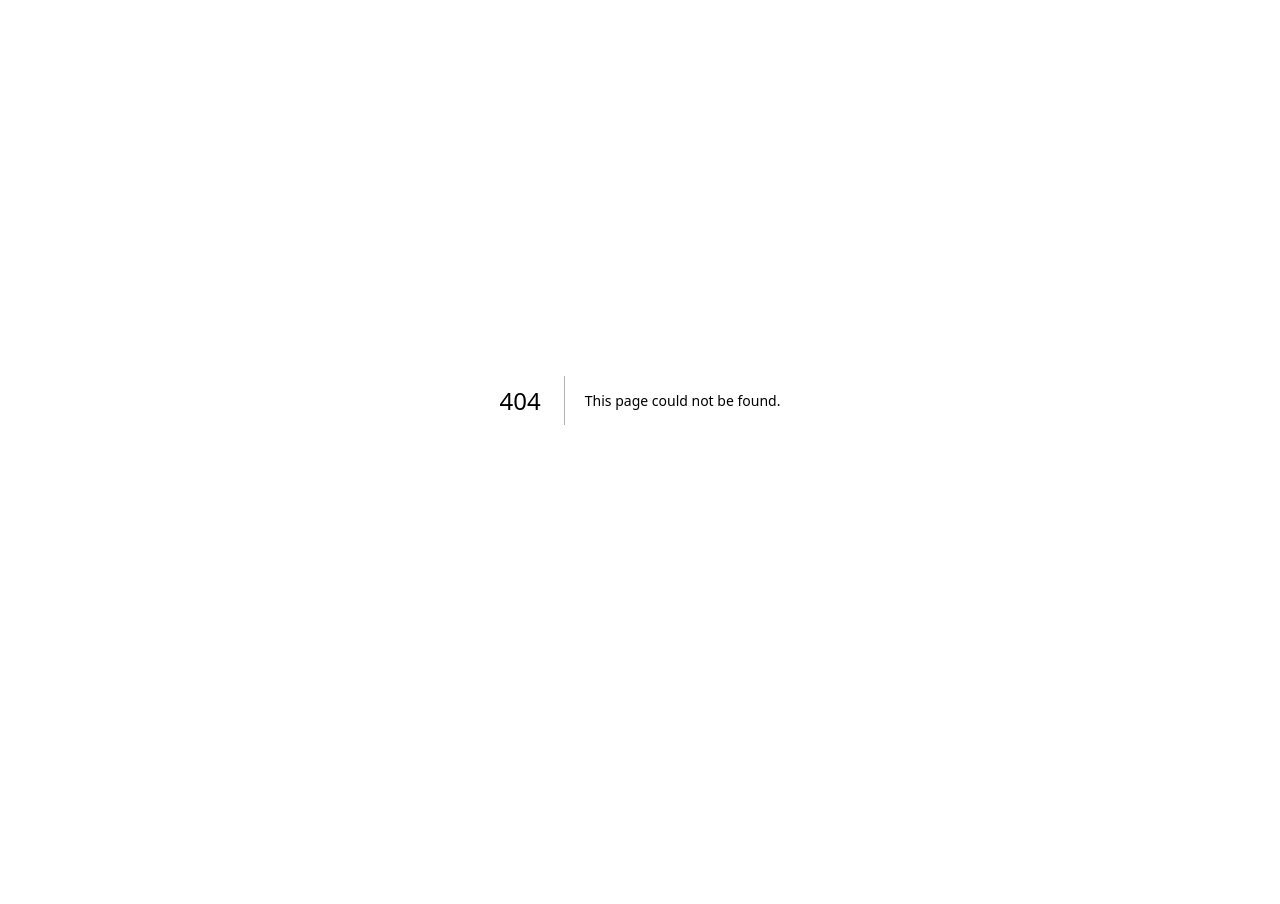
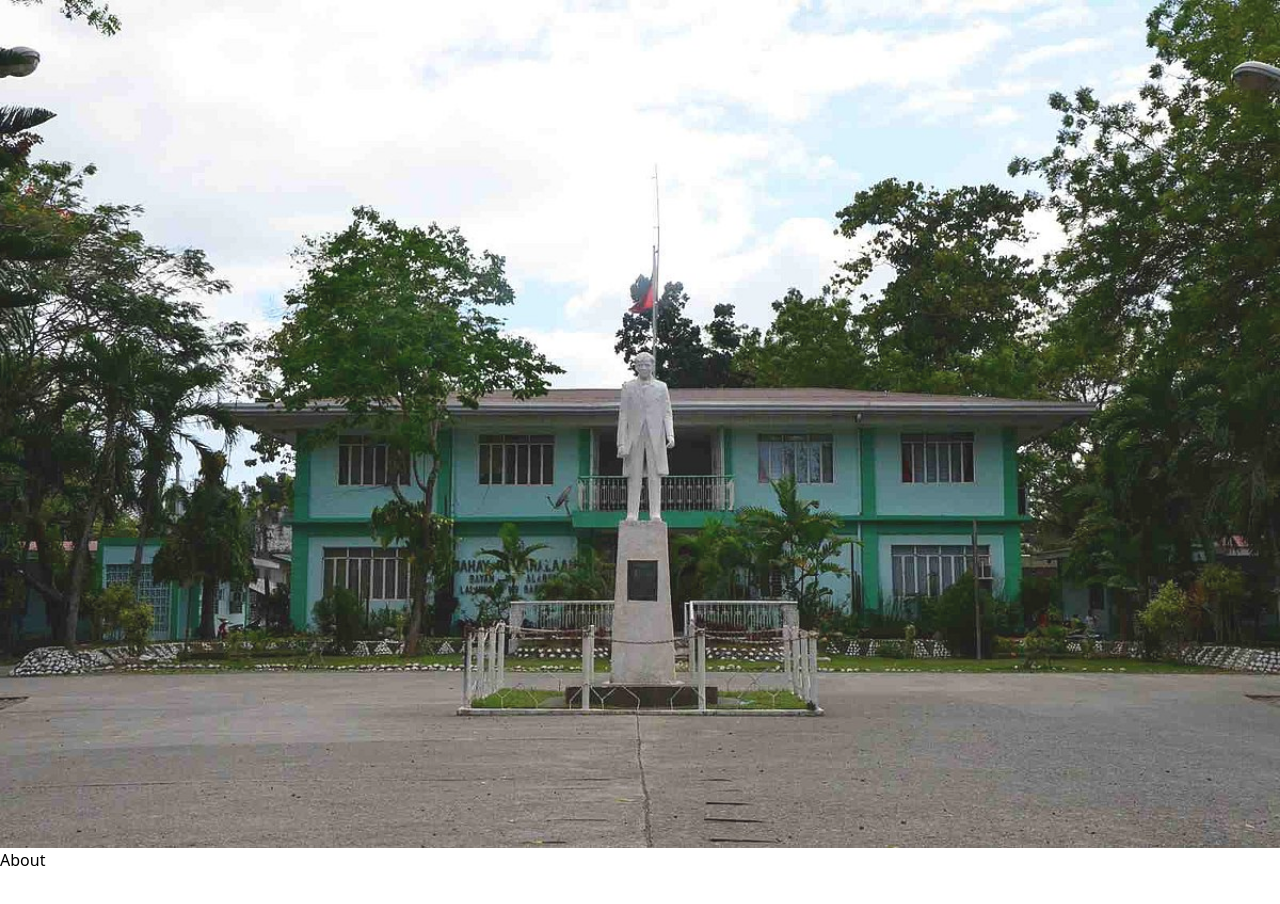
Before and after one commit to CodeKnight07/GeohazardMap, a Next.js app in the folder geomap-frontend/: page /components/user/content/landing-content in a window 1280 px wide. Before the commit this address had no page. Shown: the top 904 px of the page. Before the commit the page ends 800 px from the top, so only its background shows below. Built offline with nearby package versions, Linux system fonts and the light colour scheme.

Commit message:
create content page

```diff
--- /dev/null
+++ b/geomap-frontend/pages/components/user/content/landing-content.tsx
@@ -0,0 +1,18 @@
+import Image from 'next/image'
+import React from 'react'
+import hall from './images/hall.jpg'
+function LandingContent() {
+  return (
+   <div className=' w-full h-5/6 bg-white'>
+     <Image
+     src={hall}
+     alt='hall image'
+     className='relative w-full h-full object-cover object-center opacity-90'
+
+     />
+     <div className='w-screen h-screen'>About</div>
+   </div>
+  )
+}
+
+export default LandingContent
```
Also changed, not shown: geomap-frontend/pages/components/user/content/images/hall.jpg (added).
